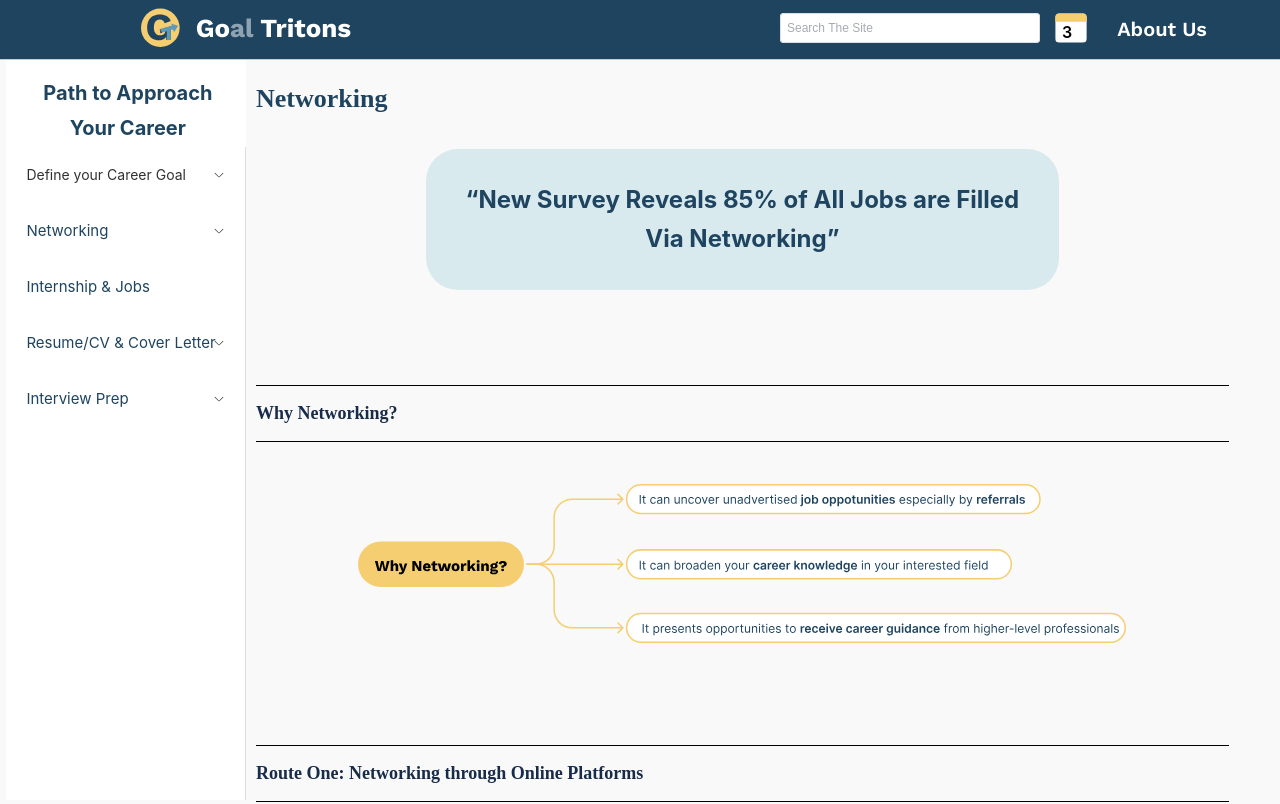
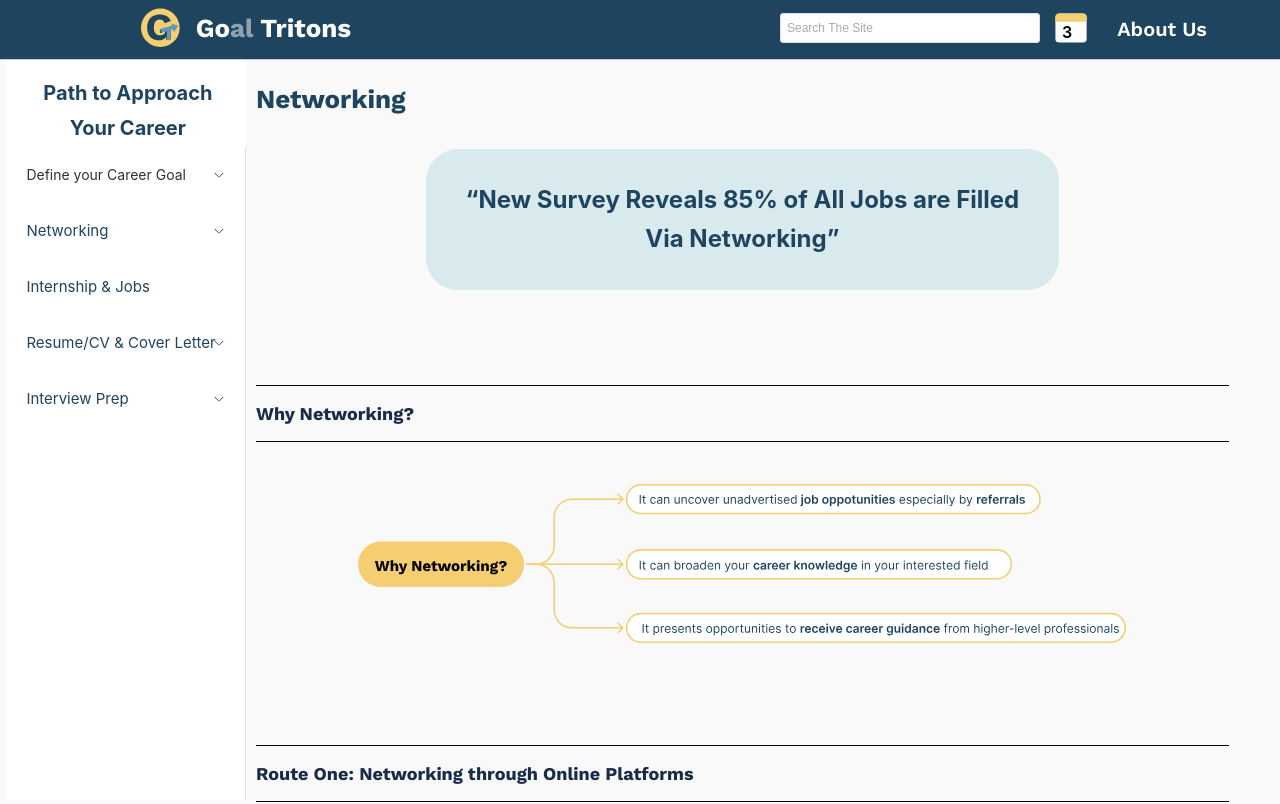
Before and after one commit to jiang718/GoalTritons, a Vue app in the folder vue/: page /fakeNetworking in a window 1280 px wide. Shown: the top 804 px of the page. Built offline with nearby package versions, Linux system fonts and the light colour scheme.

Commit message:
Fixed netowrking style

```diff
--- a/vue/src/views/FakeNetworking.vue
+++ b/vue/src/views/FakeNetworking.vue
@@ -835,9 +835,11 @@
     <div>
 
       <h2>How to Maintain Networks?</h2>
-      <img src="/networking/HTMN1.svg" alt="maintainNetworks" style="margin-top: 20px; margin-bottom: 40px">
+      <img src="/networking/HTMN1.svg" alt="maintainNetworks" style="margin-top: 20px; margin-bottom: 60px">
+      <br>
       <img src="/networking/HTMN2.svg">
     </div>
+
     <a id="networkingRouteSummary"></a>
     <div>
       <h2>Networking platforms Summary</h2>
@@ -921,6 +923,9 @@ export default {
 
 
 <style scoped>
+@font-face { font-family: work-sans;
+  src: url('/WorkSans/WorkSans-Bold.woff');
+}
 a {
   text-decoration: none;
 }
@@ -939,7 +944,6 @@ h1, h2, h3, h4{
 
 h3{
   margin-bottom: 50px;
-  font-family: Inter;
   font-weight: 700;
   font-size: 16px;
   font-style: normal;
@@ -950,10 +954,10 @@ h1{
   color: #1E4460;
   font-weight: 700;
   font-size: 26px;
-  font-family: "Work Sans";
+  font-family: work-sans;
 }
 h2{
-  font-family: "Work Sans";
+  font-family: work-sans;
   font-style: normal;
   font-size: 18px;
   font-weight: 700;
@@ -974,7 +978,6 @@ h4{
   width: 60vw;
 }
 #opening{
-  font-family: Inter;
   font-size: 16px;
   font-style: normal;
   font-weight: 400;
@@ -1453,6 +1456,8 @@ ul{
   gap: 0;
   height: fit-content;
   width: min-content;
+  margin-left: auto;
+  margin-right: auto;
 }
 .one1 {
   grid-column: 1;
```
